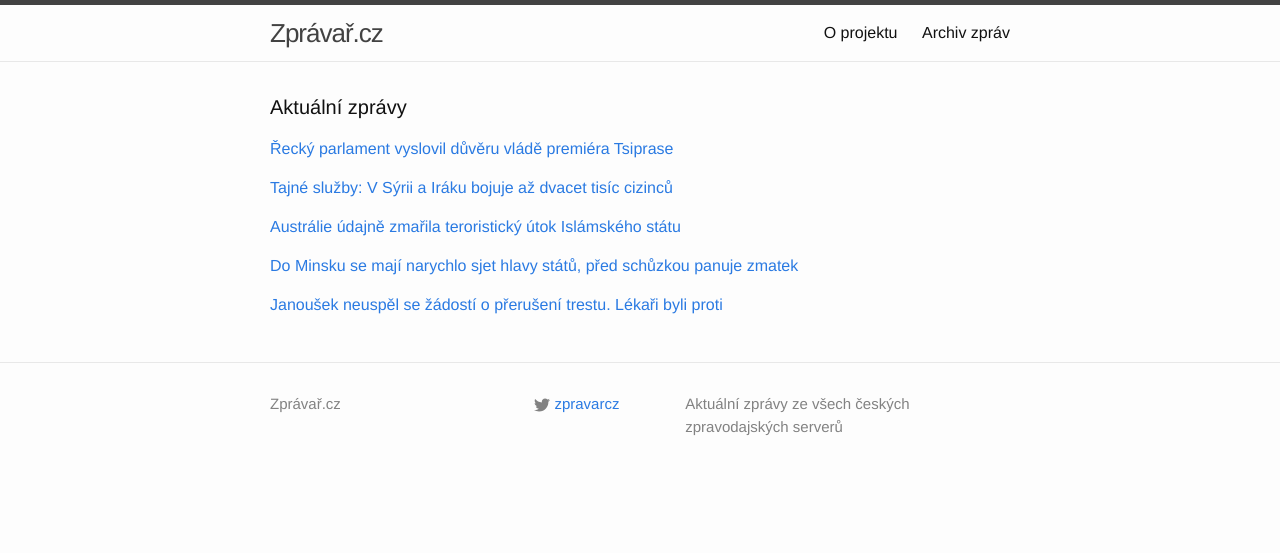
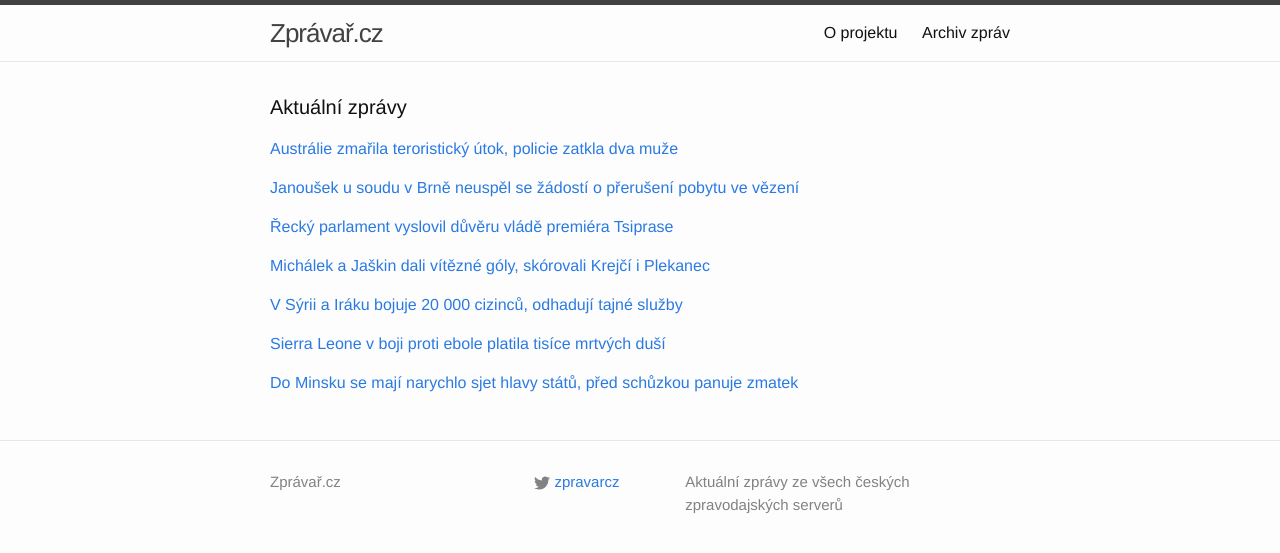
Before and after one commit to adliska/zpravar, a Jekyll site: the page built from index.html, in a window 1280 px wide. Shown: the top 553 px of the page. Built offline with Jekyll 4.4.1, drawn with Linux system fonts in a browser that asks for light colours; some of the changed lines change nothing that is shown.

Commit message:
zpravar news update

```diff
--- a/index.html
+++ b/index.html
@@ -5,8 +5,29 @@ layout: default
 <div class="home">
     <h1 class="page-heading">Aktuální zprávy</h1>
 
-<p><a href="javascript:;" onclick="toggle_visibility('zpravy0')">Řecký parlament vyslovil důvěru vládě premiéra Tsiprase</a></p>
+<p><a href="javascript:;" onclick="toggle_visibility('zpravy0')">Austrálie zmařila teroristický útok, policie zatkla dva muže</a></p>
 <div id="zpravy0" style="display:none">
+<ul>
+<li><a href=http://www.ceskenoviny.cz/zpravy/zpravy/australie-zmarila-teroristicky-utok-policie-zatkla-dva-muze/1179883>Austrálie zmařila teroristický útok, policie zatkla dva muže - www.ceskenoviny.cz</a></li>
+<li><a href=http://www.novinky.cz/zahranicni/svet/361336-zabranili-jsme-teroristickemu-utoku-islamistu-hlasi-australie.html>Zabránili jsme teroristickému útoku islamistů, hlásí Austrálie - www.novinky.cz</a></li>
+<li><a href=http://zpravy.idnes.cz/australie-teroristicky-utok-zmareni-dwe-/zahranicni.aspx?c=A150211_071930_zahranicni_aba>Policie v Sydney zmařila teroristický útok. Našla mačety a vlajku IS - zpravy.idnes.cz</a></li>
+<li><a href=http://zahranicni.ihned.cz/c1-63519600-australska-policie-zatkla-islamisty-meli-doma-macetu-a-instruktazni-video-jak-zautocit>Australská policie zatkla islamisty. Měli doma mačetu a instruktážní video, jak zaútočit - zahranicni.ihned.cz</a></li>
+<li><a href=http://zpravy.aktualne.cz/zahranici/australie-udajne-zmarila-teroristicky-utok-islamskeho-statu/r~576c67fcb1b311e4ab15002590604f2e/>Austrálie údajně zmařila teroristický útok Islámského státu - zpravy.aktualne.cz</a></li>
+<li><a href=http://www.ceskatelevize.cz/ct24/svet/301291-zabranili-jsme-bezprostrednimu-utoku-tvrdi-policiste-ze-sydney/>Zabránili jsme bezprostřednímu útoku, tvrdí policisté ze Sydney - www.ceskatelevize.cz</a></li>
+<li><a href=http://www.ceskenoviny.cz/zpravy/zpravy/australie-pry-zmarila-teroristicky-utok-policie-zatkla-dva-muze/1179883>Austrálie prý zmařila teroristický útok, policie zatkla dva muže - www.ceskenoviny.cz</a></li>
+</ul>
+</div><p><a href="javascript:;" onclick="toggle_visibility('zpravy1')">Janoušek u soudu v Brně neuspěl se žádostí o přerušení pobytu ve vězení</a></p>
+<div id="zpravy1" style="display:none">
+<ul>
+<li><a href=http://domaci.ihned.cz/c1-63519590-janousek-u-soudu-v-brne-neuspel-se-zadosti-o-preruseni-pobytu-ve-vezeni>Janoušek u soudu v Brně neuspěl se žádostí o přerušení pobytu ve vězení - domaci.ihned.cz</a></li>
+<li><a href=http://zpravy.aktualne.cz/domaci/janousek-neuspel-s-zadosti-o-preruseni-pobytu-ve-vezeni/r~e5009672b1b511e49f60002590604f2e/>Janoušek neuspěl s žádostí o přerušení pobytu ve vězení - zpravy.aktualne.cz</a></li>
+<li><a href=http://www.denik.cz/z_domova/janousek-neuspel-s-zadosti-o-preruseni-pobytu-ve-vezeni-20150211.html>Janoušek neuspěl s žádostí o přerušení pobytu ve vězení - www.denik.cz</a></li>
+<li><a href=http://zpravy.idnes.cz/janousek-neuspel-se-zadosti-o-preruseni-vezeni-f5d-/krimi.aspx?c=A150211_064401_krimi_wlk>Janoušek neuspěl se žádostí o přerušení trestu. Lékaři byli proti - zpravy.idnes.cz</a></li>
+<li><a href=http://www.ceskatelevize.cz/ct24/domaci/301290-janousek-podle-prava-s-zadosti-o-preruseni-trestu-neuspel/>Janoušek podle Práva s žádostí o přerušení trestu neuspěl - www.ceskatelevize.cz</a></li>
+<li><a href=http://www.novinky.cz/krimi/361329-janousek-zustava-ve-vezeni-preruseni-trestu-nedosahl.html>Janoušek zůstává ve vězení, přerušení trestu nedosáhl - www.novinky.cz</a></li>
+</ul>
+</div><p><a href="javascript:;" onclick="toggle_visibility('zpravy2')">Řecký parlament vyslovil důvěru vládě premiéra Tsiprase</a></p>
+<div id="zpravy2" style="display:none">
 <ul>
 <li><a href=http://zpravy.aktualne.cz/zahranici/recky-parlament-vyslovil-duveru-vlade-premiera-tsiprase/r~601603beb1b211e49bec0025900fea04/>Řecký parlament vyslovil důvěru vládě premiéra Tsiprase - zpravy.aktualne.cz</a></li>
 <li><a href=http://zpravy.e15.cz/zahranicni/politika/tsiprasova-koalicni-vlada-ziskala-duveru-reckeho-parlamentu-1161716>Tsiprasova koaliční vláda získala důvěru řeckého parlamentu - zpravy.e15.cz</a></li>
@@ -15,32 +36,34 @@ layout: default
 <li><a href=http://www.ceskenoviny.cz/zpravy/zpravy/recky-parlament-vyslovil-duveru-vlade-premiera-tsiprase/1179884>Řecký parlament vyslovil důvěru vládě premiéra Tsiprase - www.ceskenoviny.cz</a></li>
 <li><a href=http://www.rozhlas.cz/_zprava/recky-parlament-vyslovil-duveru-koalicni-vlade-premiera-tsiprase--1454191>Řecký parlament vyslovil důvěru koaliční vládě premiéra Tsiprase - www.rozhlas.cz</a></li>
 </ul>
-</div><p><a href="javascript:;" onclick="toggle_visibility('zpravy1')">Tajné služby: V Sýrii a Iráku bojuje až dvacet tisíc cizinců</a></p>
-<div id="zpravy1" style="display:none">
+</div><p><a href="javascript:;" onclick="toggle_visibility('zpravy3')">Michálek a Jaškin dali vítězné góly, skórovali Krejčí i Plekanec</a></p>
+<div id="zpravy3" style="display:none">
 <ul>
+<li><a href=http://www.denik.cz/hokej/michalek-a-jaskin-dali-vitezne-goly-skorovali-krejci-i-plekanec-20150211.html>Michálek a Jaškin dali vítězné góly, skórovali Krejčí i Plekanec - www.denik.cz</a></li>
+<li><a href=http://sport.aktualne.cz/michalek-a-jaskin-dali-vitezne-goly-skorovali-krejci-i-plek/r~8a3fb11ab1b411e49f60002590604f2e/>Střelecké hody Čechů v NHL. Trefil se Plekanec i Michálek - sport.aktualne.cz</a></li>
+<li><a href=http://hokej.idnes.cz/michalek-s-jaskinem-dali-vitezne-goly-dwq-/nhl.aspx?c=A150211_065555_nhl_Mkr>Michálek s Jaškinem dali vítězné góly, trefili se i Krejčí a Plekanec - hokej.idnes.cz</a></li>
+<li><a href=http://www.sportovninoviny.cz/zpravy/michalek-a-jaskin-dali-vitezne-goly-skorovali-krejci-i-plekanec/1179907>Michálek a Jaškin dali vítězné góly, skórovali Krejčí i Plekanec - www.sportovninoviny.cz</a></li>
+</ul>
+</div><p><a href="javascript:;" onclick="toggle_visibility('zpravy4')">V Sýrii a Iráku bojuje 20 000 cizinců, odhadují tajné služby</a></p>
+<div id="zpravy4" style="display:none">
+<ul>
+<li><a href=http://zpravy.aktualne.cz/zahranici/v-syrii-a-iraku-bojuje-20000-cizincu-odhaduji-tajne-sluzby/r~9be49b9ab1b611e4833a0025900fea04/>V Sýrii a Iráku bojuje 20 000 cizinců, odhadují tajné služby - zpravy.aktualne.cz</a></li>
 <li><a href=http://zpravy.e15.cz/zahranicni/udalosti/tajne-sluzby-v-syrii-a-iraku-bojuje-az-dvacet-tisic-cizincu-1161719>Tajné služby: V Sýrii a Iráku bojuje až dvacet tisíc cizinců - zpravy.e15.cz</a></li>
 <li><a href=http://www.ceskenoviny.cz/zpravy/zpravy/v-syrii-a-iraku-bojuje-20-000-cizincu-odhaduji-tajne-sluzby-usa/1179898>V Sýrii a Iráku bojuje 20.000 cizinců, odhadují tajné služby USA - www.ceskenoviny.cz</a></li>
 <li><a href=http://www.novinky.cz/zahranicni/blizky-a-stredni-vychod/361332-pod-cernou-vlajkou-islamskeho-statu-bojuje-20-000-cizincu.html>Pod černou vlajkou Islámského státu bojuje 20 000 cizinců - www.novinky.cz</a></li>
 </ul>
-</div><p><a href="javascript:;" onclick="toggle_visibility('zpravy2')">Austrálie údajně zmařila teroristický útok Islámského státu</a></p>
-<div id="zpravy2" style="display:none">
+</div><p><a href="javascript:;" onclick="toggle_visibility('zpravy5')">Sierra Leone v boji proti ebole platila tisíce mrtvých duší</a></p>
+<div id="zpravy5" style="display:none">
 <ul>
-<li><a href=http://zpravy.aktualne.cz/zahranici/australie-udajne-zmarila-teroristicky-utok-islamskeho-statu/r~576c67fcb1b311e4ab15002590604f2e/>Austrálie údajně zmařila teroristický útok Islámského státu - zpravy.aktualne.cz</a></li>
-<li><a href=http://www.ceskatelevize.cz/ct24/svet/301291-zabranili-jsme-bezprostrednimu-utoku-tvrdi-policiste-ze-sydney/>Zabránili jsme bezprostřednímu útoku, tvrdí policisté ze Sydney - www.ceskatelevize.cz</a></li>
-<li><a href=http://www.ceskenoviny.cz/zpravy/zpravy/australie-pry-zmarila-teroristicky-utok-policie-zatkla-dva-muze/1179883>Austrálie prý zmařila teroristický útok, policie zatkla dva muže - www.ceskenoviny.cz</a></li>
+<li><a href=http://zpravy.idnes.cz/ebola-sierra-leone-mrtve-duse-djv-/zahranicni.aspx?c=A150211_071436_zahranicni_wlk>Sierra Leone v boji proti ebole platila tisíce mrtvých duší - zpravy.idnes.cz</a></li>
+<li><a href=http://www.ceskatelevize.cz/ct24/svet/301292-na-boji-s-ebolou-se-rada-lidi-mohla-obohatit-nepravem/>Na boji s ebolou se řada lidí mohla obohatit neprávem - www.ceskatelevize.cz</a></li>
+<li><a href=http://zpravy.aktualne.cz/zahranici/sierra-leone-platila-tisice-falesnych-bojovniku-proti-ebole/r~721b9eb8b1b511e4833a0025900fea04/>Sierra Leone platila tisíce falešných bojovníků proti ebole - zpravy.aktualne.cz</a></li>
 </ul>
-</div><p><a href="javascript:;" onclick="toggle_visibility('zpravy3')">Do Minsku se mají narychlo sjet hlavy států, před schůzkou panuje zmatek</a></p>
-<div id="zpravy3" style="display:none">
+</div><p><a href="javascript:;" onclick="toggle_visibility('zpravy6')">Do Minsku se mají narychlo sjet hlavy států, před schůzkou panuje zmatek</a></p>
+<div id="zpravy6" style="display:none">
 <ul>
 <li><a href=http://www.novinky.cz/zahranicni/evropa/361334-do-minsku-se-maji-narychlo-sjet-hlavy-statu-pred-schuzkou-panuje-zmatek.html>Do Minsku se mají narychlo sjet hlavy států, před schůzkou panuje zmatek - www.novinky.cz</a></li>
 <li><a href=http://www.novinky.cz/zahranicni/evropa/361334-zmatek-pred-minskou-schuzkou-o-ukrajine.html>Zmatek před minskou schůzkou o Ukrajině  - www.novinky.cz</a></li>
 <li><a href=http://www.ceskenoviny.cz/zpravy/zpravy/minsk-je-pripraven-na-novy-summit-o-ukrajine/1179894>Minsk je připraven na nový summit o Ukrajině - www.ceskenoviny.cz</a></li>
 </ul>
-</div><p><a href="javascript:;" onclick="toggle_visibility('zpravy4')">Janoušek neuspěl se žádostí o přerušení trestu. Lékaři byli proti</a></p>
-<div id="zpravy4" style="display:none">
-<ul>
-<li><a href=http://zpravy.idnes.cz/janousek-neuspel-se-zadosti-o-preruseni-vezeni-f5d-/krimi.aspx?c=A150211_064401_krimi_wlk>Janoušek neuspěl se žádostí o přerušení trestu. Lékaři byli proti - zpravy.idnes.cz</a></li>
-<li><a href=http://www.ceskatelevize.cz/ct24/domaci/301290-janousek-podle-prava-s-zadosti-o-preruseni-trestu-neuspel/>Janoušek podle Práva s žádostí o přerušení trestu neuspěl - www.ceskatelevize.cz</a></li>
-<li><a href=http://www.novinky.cz/krimi/361329-janousek-zustava-ve-vezeni-preruseni-trestu-nedosahl.html>Janoušek zůstává ve vězení, přerušení trestu nedosáhl - www.novinky.cz</a></li>
-</ul>
 </div></div>
```
